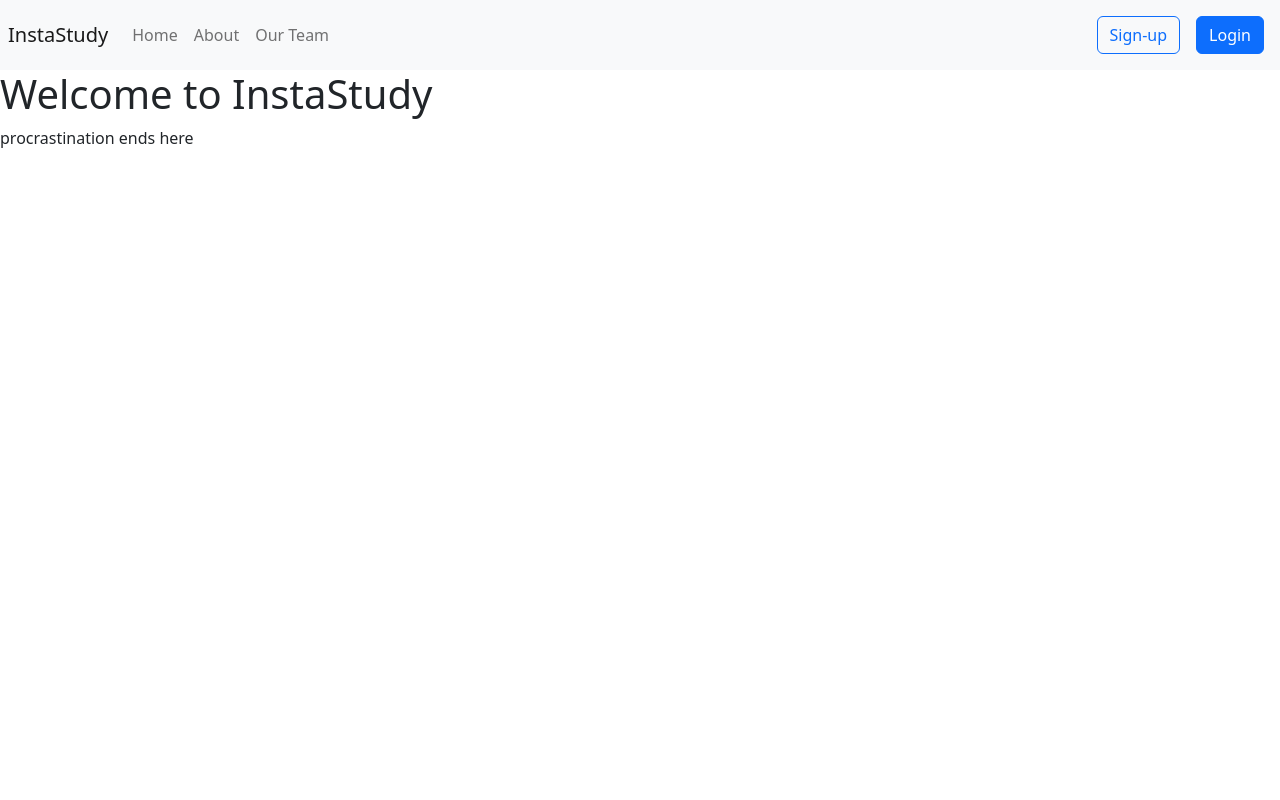
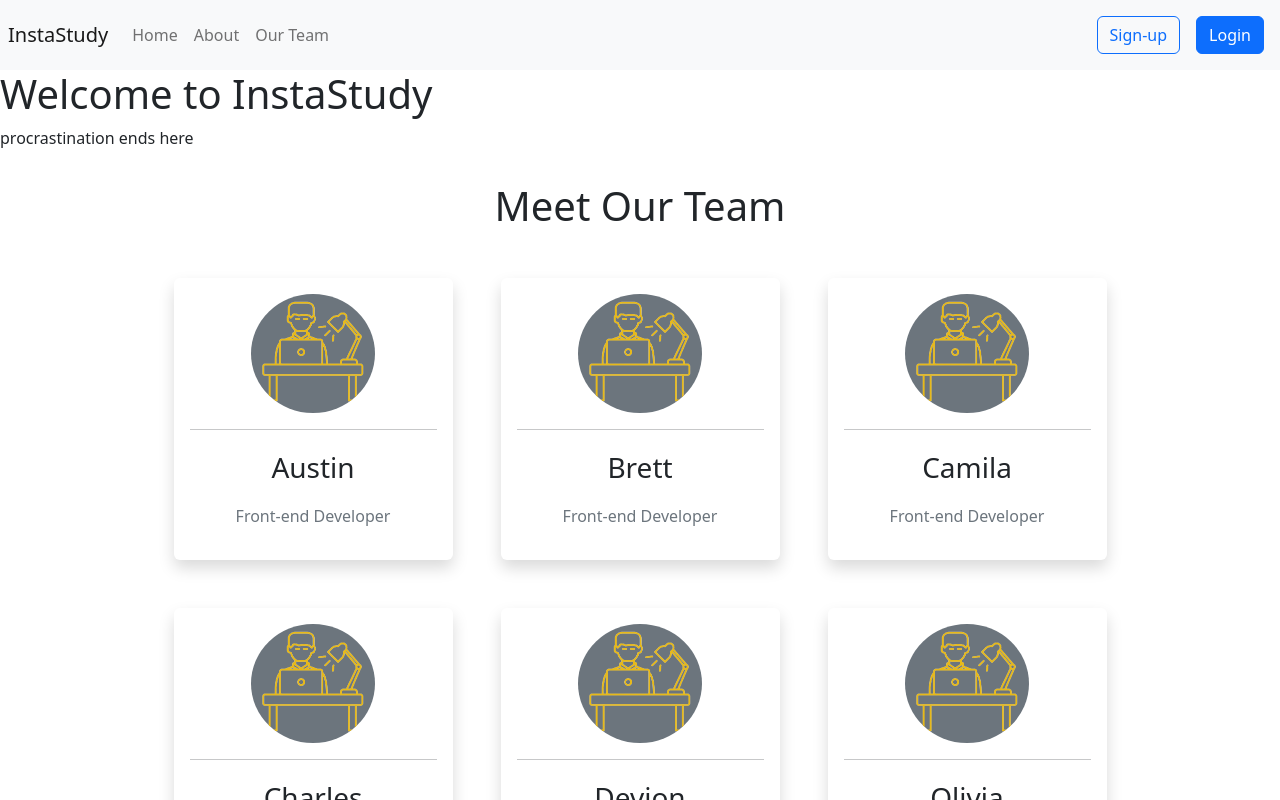
Before and after one commit to ThomasMartin1/webapp-484, a Next.js app: page / in a window 1280 px wide. Shown: the top 800 px of the page. Built offline with nearby package versions, Linux system fonts and the light colour scheme.

Commit message:
Team component

```diff
--- a/components/navbar.js
+++ b/components/navbar.js
@@ -26,12 +26,12 @@ export default function Navbar() {
               </a>
             </li>
             <li className="nav-item">
-              <a className="nav-link" href="#">
+              <a className="nav-link" href="#about">
                 About
               </a>
             </li>
             <li className="nav-item">
-              <a className="nav-link" href="#">
+              <a className="nav-link" href="#team">
                 Our Team
               </a>
             </li>
--- /dev/null
+++ b/components/team.js
@@ -0,0 +1,44 @@
+import Image from "next/image";
+import pic from "../public/instastudy.png";
+import styles from "../styles/Team.module.css";
+
+export default function Team() {
+  const data = [
+    { name: "Austin", title: "Front-end Developer" },
+    { name: "Brett", title: "Front-end Developer" },
+    { name: "Camila", title: "Front-end Developer" },
+    { name: "Charles", title: "Back-end Developer" },
+    { name: "Devjon", title: "Back-end Developer" },
+    { name: "Olivia", title: "Front-end Developer" },
+    { name: "Paulo", title: "Back-end Developer" },
+  ];
+  return (
+    <>
+      <section id="team">
+        <div className="container-md">
+          <div className="flex-col text-center">
+            <h1 className="p-3">Meet Our Team</h1>
+            <div className="card-group justify-content-center">
+              {data.map((member) => {
+                return (
+                  <div key={member.name} className="w-full p-4">
+                    <div className="p-3 rounded shadow" id={styles.card}>
+                      <Image
+                        src={pic}
+                        className="rounded-circle bg-secondary w-50 h-50"
+                        alt="head shot"
+                      />
+                      <hr></hr>
+                      <p className="fw-light fs-3">{member.name}</p>
+                      <p className="text-secondary">{member.title}</p>
+                    </div>
+                  </div>
+                );
+              })}
+            </div>
+          </div>
+        </div>
+      </section>
+    </>
+  );
+}
--- a/pages/index.js
+++ b/pages/index.js
@@ -1,5 +1,6 @@
 import Head from "next/head";
 import Navbar from "../components/navbar";
+import Team from "../components/team";
 
 export default function Home() {
   return (
@@ -17,7 +18,7 @@ export default function Home() {
           <h1>Welcome to InstaStudy</h1>
           <p>procrastination ends here</p>
         </section>
-        <section id="team">{/*turn this section into team component*/}</section>
+        <Team />
       </main>
     </>
   );
--- /dev/null
+++ b/styles/Team.module.css
@@ -0,0 +1,11 @@
+#card {
+    transition: all 0.3s;
+}
+
+#card:hover {
+
+    border-style: solid;
+    border-width: thin;
+    border-color: #0d6efd;
+    transform: scale(1.10);
+}
```
Also changed, not shown: public/instastudy.png (added).
